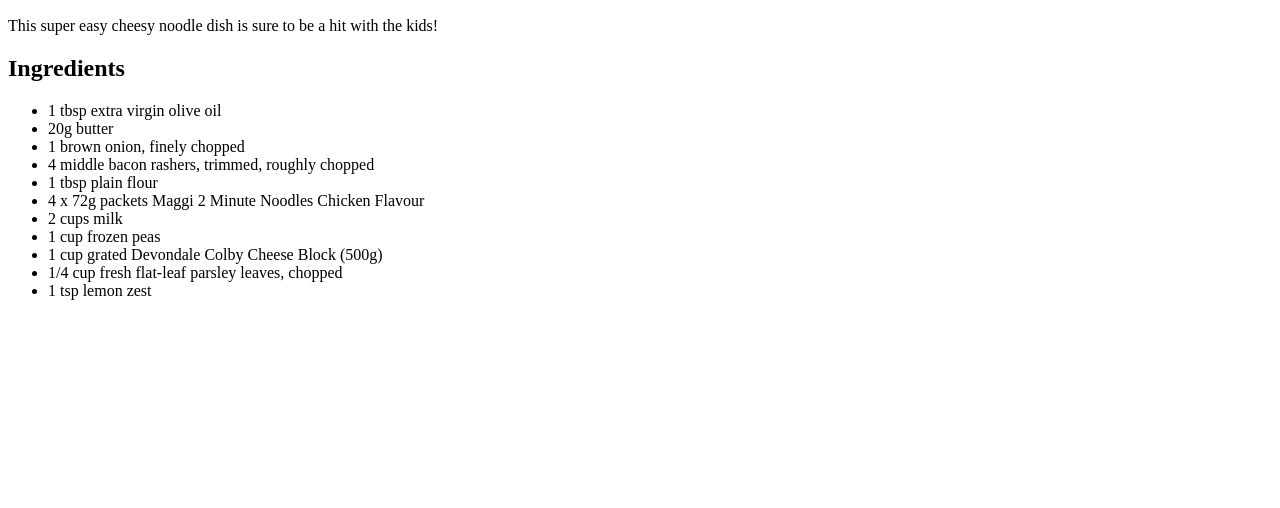
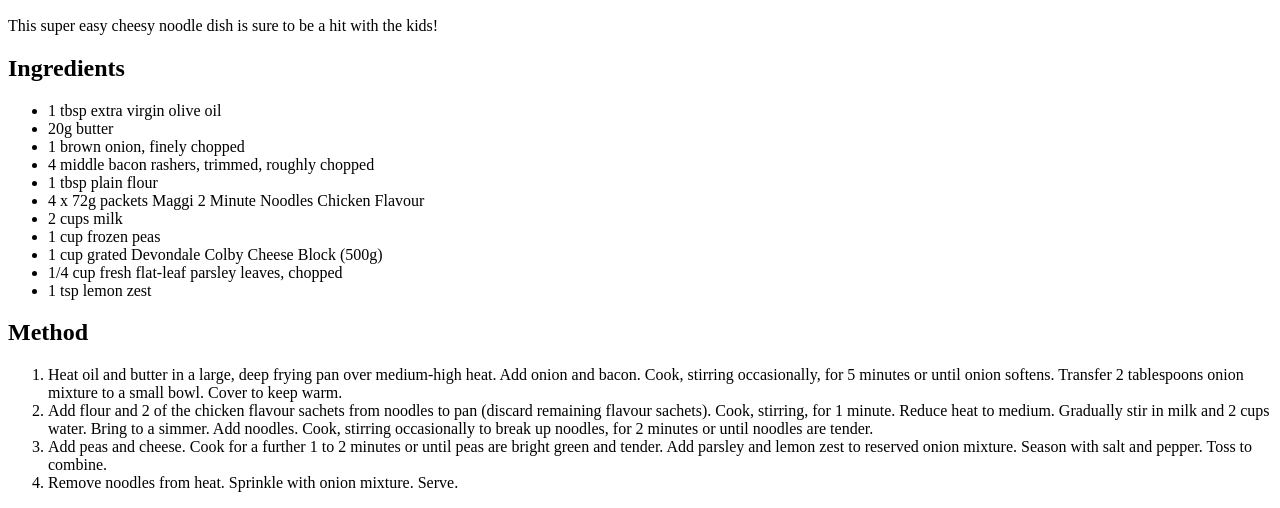
Before and after one commit to itsHackinTime/odin-recipes, a plain HTML site: page recipes/noodles.html in a window 1280 px wide. Shown: the part 434-942 px from the top of the page. Before the commit the page ends 800 px from the top, so only its background shows below. Drawn offline with Linux system fonts and the light colour scheme.

Commit message:
add methods list

```diff
--- a/recipes/noodles.html
+++ b/recipes/noodles.html
@@ -46,7 +46,33 @@
 
     </ul>
 
+    <h2>Method</h2>
 
+    <ol>
+        <li>
+            Heat oil and butter in a large, deep frying pan over medium-high heat.
+            Add onion and bacon. Cook, stirring occasionally, for 5 minutes or
+            until onion softens. Transfer 2 tablespoons onion mixture to a small
+            bowl. Cover to keep warm.
+        </li>
 
+        <li>
+            Add flour and 2 of the chicken flavour sachets from noodles to pan
+            (discard remaining flavour sachets). Cook, stirring, for 1 minute.
+            Reduce heat to medium. Gradually stir in milk and 2 cups water.
+            Bring to a simmer. Add noodles. Cook, stirring occasionally to break
+            up noodles, for 2 minutes or until noodles are tender.
+        </li>
+
+        <li>
+            Add peas and cheese. Cook for a further 1 to 2 minutes or until peas
+            are bright green and tender. Add parsley and lemon zest to reserved
+            onion mixture. Season with salt and pepper. Toss to combine.
+        </li>
+
+        <li>
+            Remove noodles from heat. Sprinkle with onion mixture. Serve.
+        </li>
+    </ol>
 </body>
 </html>
```
